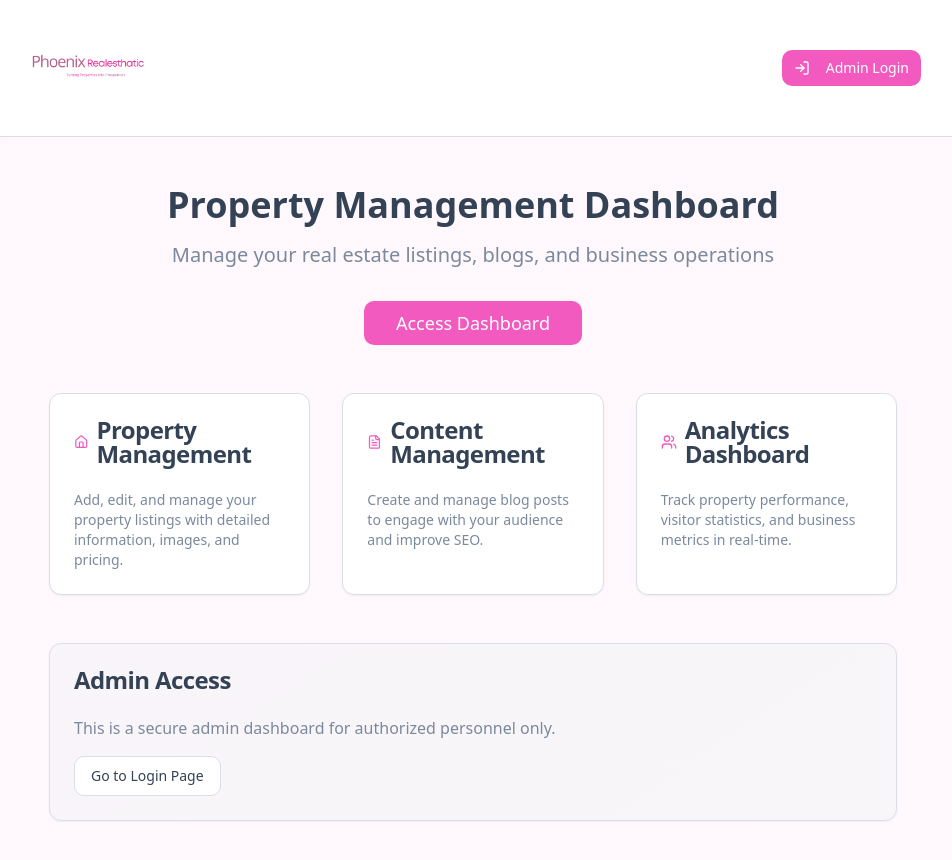
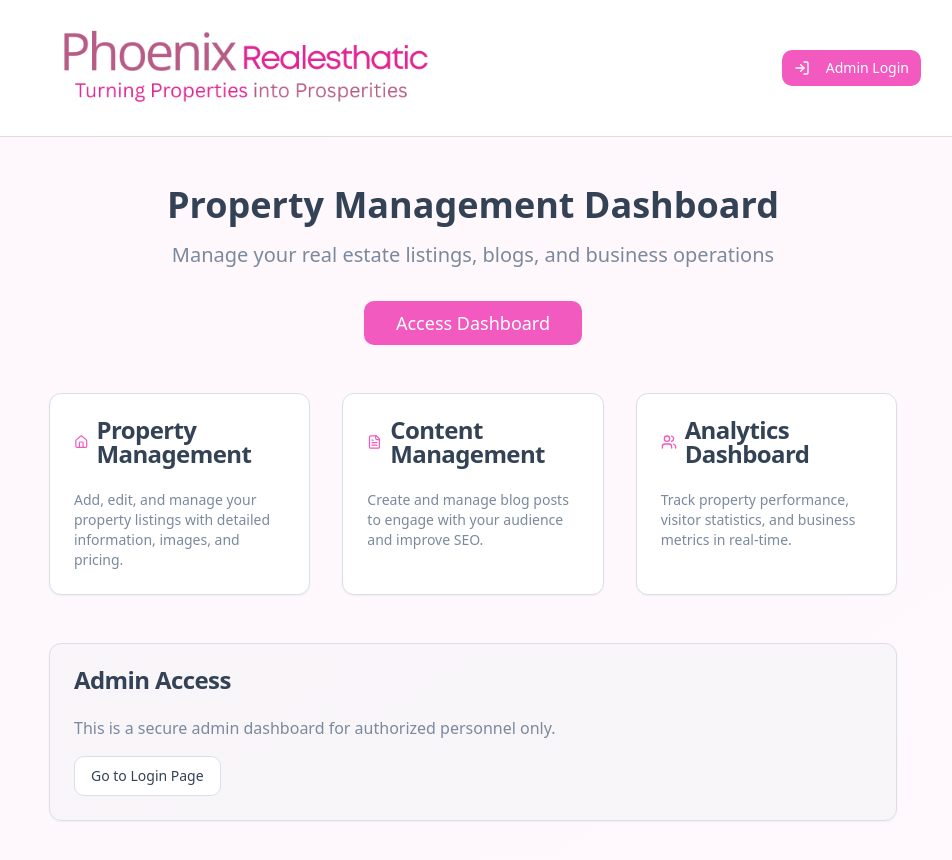
Before and after one commit to Tatz18/admin-nexus-06, a React (Vite) app: page / in a window 1280 px wide. Shown: the top 860 px of the page, without its empty margins (167-1119 px from the left). Built offline with nearby package versions, Linux system fonts and the light colour scheme.

Commit message:
Change logo

```diff
--- a/src/pages/Index.tsx
+++ b/src/pages/Index.tsx
@@ -13,7 +13,7 @@ const Index = () => {
           <div className="flex items-center gap-2">
             <div className="bg-white/10 p-1 rounded-lg">
               <img
-                src="/lovable-uploads/d61cc3d8-5271-4eb9-92c5-efdda9c24652.png"
+                src="/lovable-uploads/ph-logo.png"
                 alt="Phoenix Realesthatic"
                 className="h-30 w-auto max-w-md"
                 onError={(e) => {
@@ -64,8 +64,7 @@ const Index = () => {
             </CardHeader>
             <CardContent>
               <CardDescription>
-                Add, edit, and manage your property listings with detailed information,
-                images, and pricing.
+                Add, edit, and manage your property listings with detailed information, images, and pricing.
               </CardDescription>
             </CardContent>
           </Card>
@@ -79,8 +78,7 @@ const Index = () => {
             </CardHeader>
             <CardContent>
               <CardDescription>
-                Create and manage blog posts to engage with your audience and
-                improve SEO.
+                Create and manage blog posts to engage with your audience and improve SEO.
               </CardDescription>
             </CardContent>
           </Card>
@@ -94,8 +92,7 @@ const Index = () => {
             </CardHeader>
             <CardContent>
               <CardDescription>
-                Track property performance, visitor statistics, and business
-                metrics in real-time.
+                Track property performance, visitor statistics, and business metrics in real-time.
               </CardDescription>
             </CardContent>
           </Card>
```
